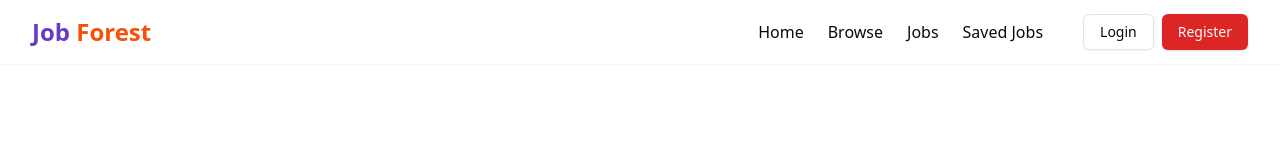
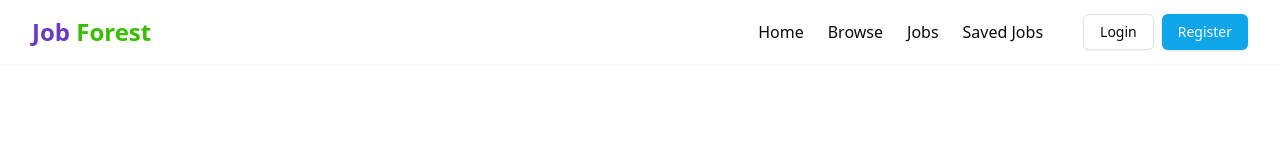
Before and after one commit to abdullatifveliath/JobPortal, a React (Vite) app in the folder Frontend/: page / in a window 1280 px wide. Shown: the top 160 px of the page. Built offline with nearby package versions, Linux system fonts and the light colour scheme; no server answers.

Commit message:
Frontend Contents Updated 3

```diff
--- a/Frontend/src/components/components_lite/Navbar.jsx
+++ b/Frontend/src/components/components_lite/Navbar.jsx
@@ -50,7 +50,7 @@ const Navbar = () => {
           <Link to="/">
             <h1 className="text-2xl font-bold cursor-pointer">
               <span className="text-[#6B3AC2]"> Job </span>{" "}
-              <span className="text-[#FA4F09]">Forest</span>
+              <span className="text-[#39bd00]">Forest</span>
             </h1>
           </Link>
         </div>
@@ -116,7 +116,7 @@ const Navbar = () => {
               </Link>
               <Link to={"/register"}>
                 {" "}
-                <Button className="bg-red-600  hover:bg-red-700">
+                <Button className="bg-sky-500/100  hover:bg-sky-500/75">
                   Register
                 </Button>
               </Link>
```
